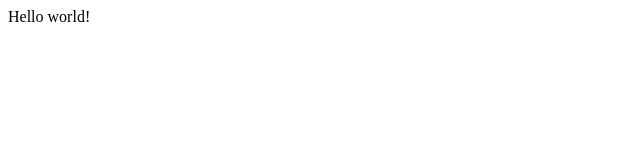
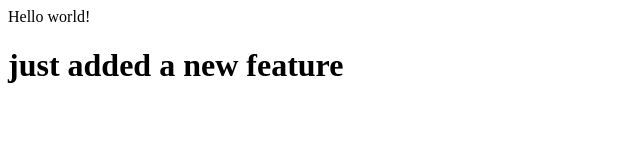
Before and after one commit to Jayjnr/CSD10.3, a plain HTML site: page index.html in a window 1280 px wide. Shown: the whole page, without its empty margins (0-640 px from the left). Drawn offline with Linux system fonts and the light colour scheme.

Commit message:
new feature added

```diff
--- a/index.html
+++ b/index.html
@@ -1,10 +1,11 @@
 <html>
      <head>
-          <title> my first website</title>
+             <title> my first website</title>
      </head>
 
      <body>
          Hello world!
+         <h1>just added a new feature</h1>
      </body>
 
 </html>
```
